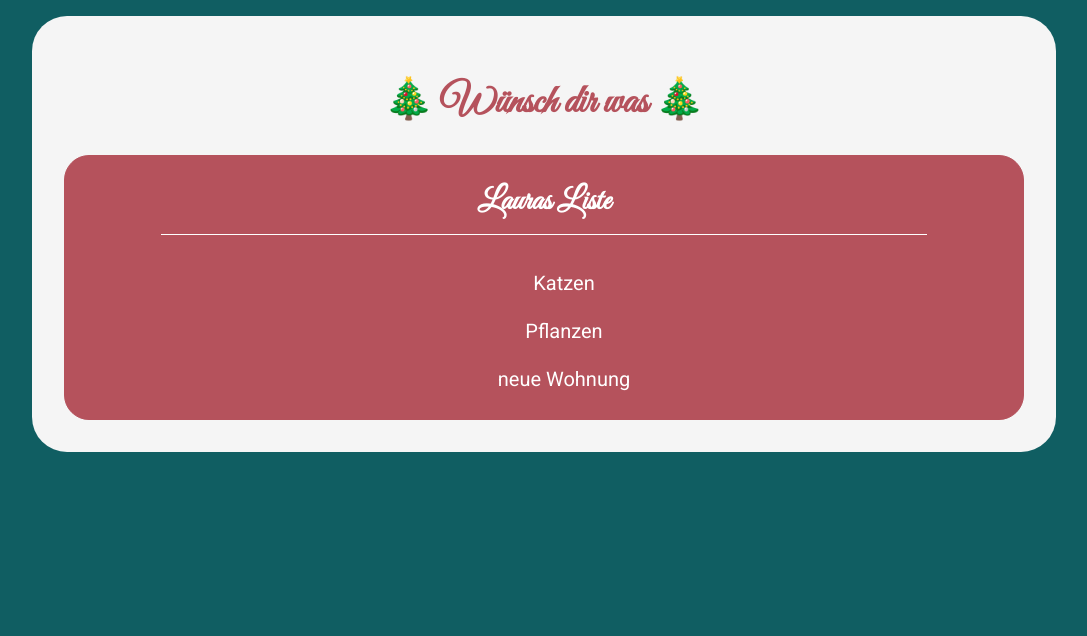
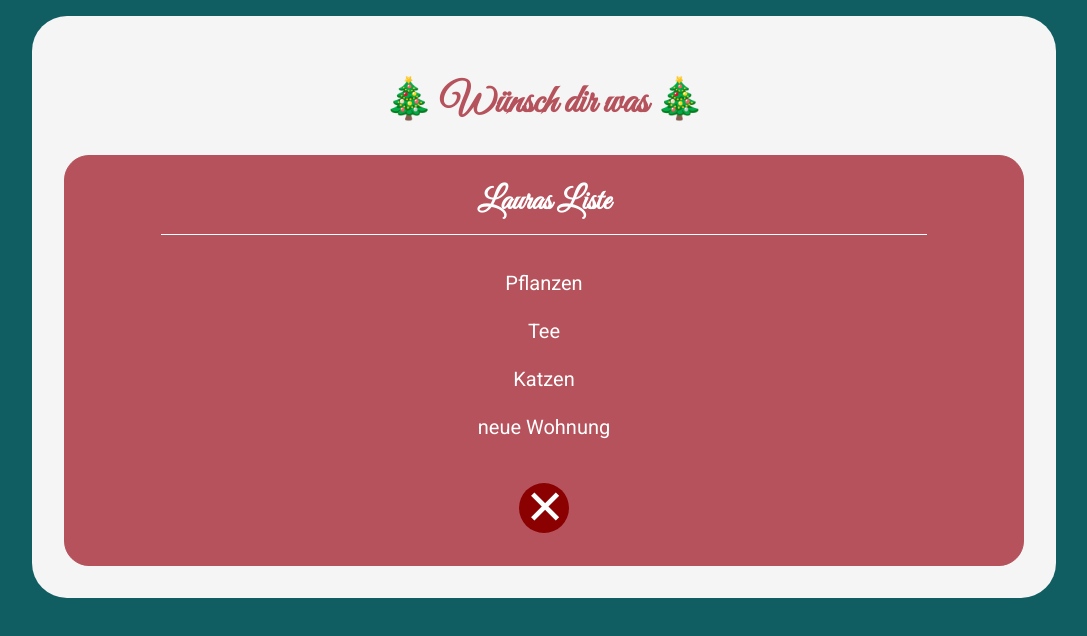
Before and after one commit to lauravikanis/wuensch-dir-was, a React (Create React App) app: page /1 in a window 1280 px wide. Shown: the top 636 px of the page, without its empty margins (96-1183 px from the left). Built offline with nearby package versions, Linux system fonts and the light colour scheme; data requests are answered from the project's data file.

Commit message:
Add stuff

```diff
--- a/db.json
+++ b/db.json
@@ -3,7 +3,7 @@
     {
       "id": 1,
       "title": "Laura",
-      "items": ["Katzen", "Pflanzen", "neue Wohnung"]
+      "items": ["Pflanzen", "Tee", "Katzen", "neue Wohnung"]
     },
     {
       "id": 2,
@@ -14,6 +14,16 @@
       "id": 3,
       "title": "Benjamin",
       "items": ["Tick", "Tack", "Toe", "Wheeldecide", "Randomgroups"]
+    },
+    {
+      "id": 4,
+      "title": "Marie",
+      "items": ["Plätzchen", "schönes Wetter", "Blumen"]
+    },
+    {
+      "id": 5,
+      "title": "Matthias",
+      "items": ["Schönes Wetter", "Sonne", "Regen", "Gewitter"]
     }
   ]
 }
--- a/package.json
+++ b/package.json
@@ -15,7 +15,9 @@
     "web-vitals": "^0.2.4"
   },
   "scripts": {
-    "start": "react-scripts start",
+    "api": "json-server --watch db.json --port 5000",
+    "app": "react-scripts start",
+    "start": "concurrently \"npm run api\" \"npm run app\"",
     "build:app": "react-scripts build",
     "build:storybook": "build-storybook -s public --no-dll -o build/storybook",
     "build": "npm run build:app && npm run build:storybook",
@@ -55,6 +57,7 @@
     "@storybook/react": "^6.0.28",
     "babel-loader": "^8.1.0",
     "babel-preset-react-app": "^10.0.0",
+    "concurrently": "^5.3.0",
     "eslint": "^7.12.1",
     "eslint-config-airbnb": "^18.2.0",
     "eslint-config-prettier": "^6.15.0",
@@ -63,6 +66,7 @@
     "eslint-plugin-react": "^7.21.5",
     "eslint-plugin-react-hooks": "^4.2.0",
     "husky": "^4.3.0",
+    "json-server": "^0.16.2",
     "lint-staged": "^10.5.1",
     "prettier": "^2.1.2",
     "react-is": "^17.0.1",
--- a/src/api/lists.js
+++ b/src/api/lists.js
@@ -1,11 +1,17 @@
 export async function getLists() {
-  const response = await fetch('http://localhost:3000/lists');
+  const response = await fetch('http://localhost:5000/lists');
   const lists = await response.json();
   return lists;
 }
 
 export async function getListsById(id) {
-  const response = await fetch(`http://localhost:3000/lists/${id}`);
+  const response = await fetch(`http://localhost:5000/lists/${id}`);
   const list = await response.json();
   return list;
 }
+
+export async function deleteListById(id) {
+  await fetch(`http://localhost:5000/lists/${id}`, {
+    method: 'DELETE',
+  });
+}
--- /dev/null
+++ b/src/components/DangerButton.js
@@ -0,0 +1,8 @@
+import styled from 'styled-components/macro';
+import Button from './Button';
+
+const DangerButton = styled(Button)`
+  background-color: darkred;
+`;
+
+export default DangerButton;
--- a/src/pages/Wishlist.js
+++ b/src/pages/Wishlist.js
@@ -1,7 +1,8 @@
 import React, { useEffect, useState } from 'react';
-import { useParams } from 'react-router-dom';
+import { useHistory, useParams } from 'react-router-dom';
 import styled from 'styled-components/macro';
-import { getListsById } from '../api/lists';
+import { deleteListById, getListsById } from '../api/lists';
+import DangerButton from '../components/DangerButton';
 
 const WishlistContainer = styled.div`
   display: flex;
@@ -11,6 +12,11 @@ const WishlistContainer = styled.div`
   color: white;
   border: 1px solid #b5525c;
   border-radius: 25px;
+  padding-bottom: 2rem;
+
+  ul {
+    padding-inline-start: 0;
+  }
 
   h2 {
     border-bottom: 1px solid white;
@@ -28,6 +34,7 @@ const WishlistContainer = styled.div`
 
 const Wishlist = () => {
   const { listId } = useParams();
+  const history = useHistory();
   const [list, setList] = useState(null);
 
   useEffect(async () => {
@@ -39,6 +46,11 @@ const Wishlist = () => {
     return <h3>Loading...</h3>;
   }
 
+  const handleDelete = async () => {
+    await deleteListById(listId);
+    history.push('/');
+  };
+
   return (
     <WishlistContainer>
       <h2>{list.title}s Liste</h2>
@@ -47,6 +59,9 @@ const Wishlist = () => {
           <li key={item}>{item}</li>
         ))}
       </ul>
+      <DangerButton type="button" onClick={handleDelete}>
+        ✕
+      </DangerButton>
     </WishlistContainer>
   );
 };
```
Also changed, not shown: 1 other file (tests, documents, lock files or other folders).
